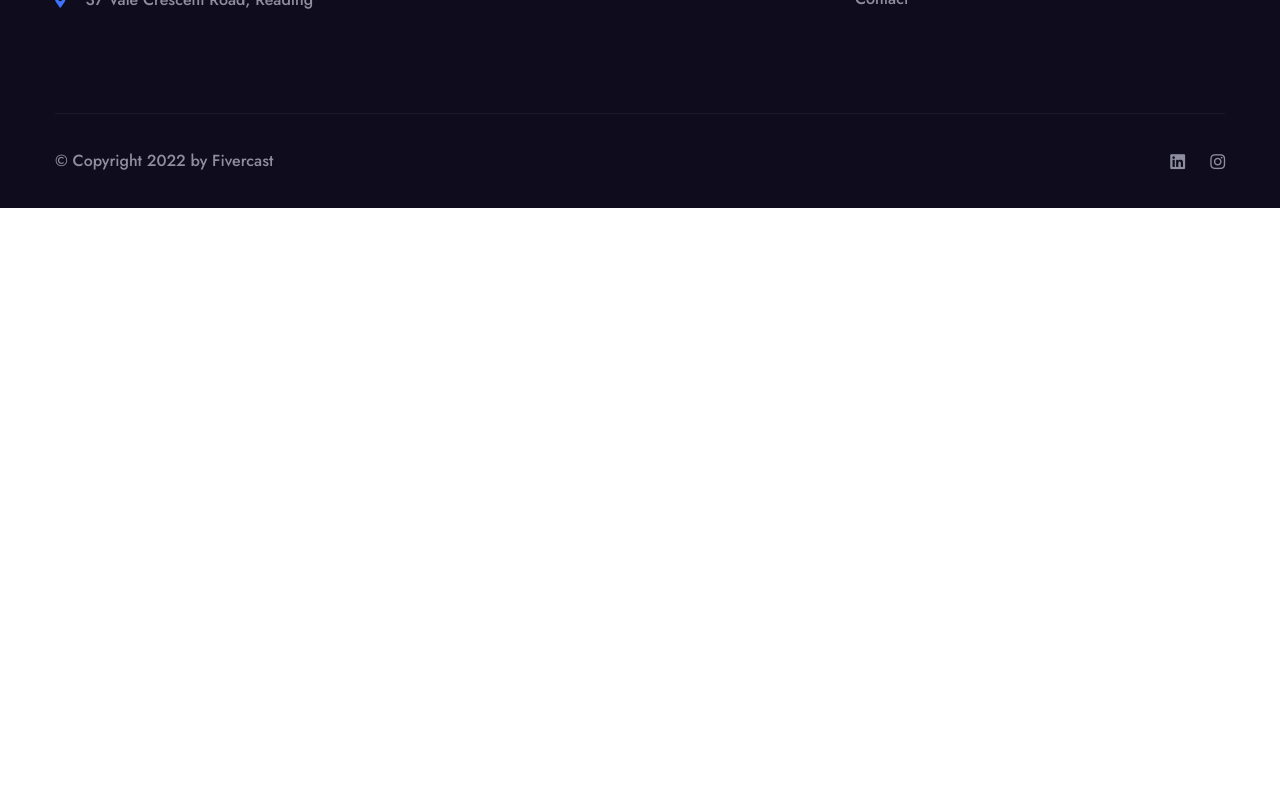
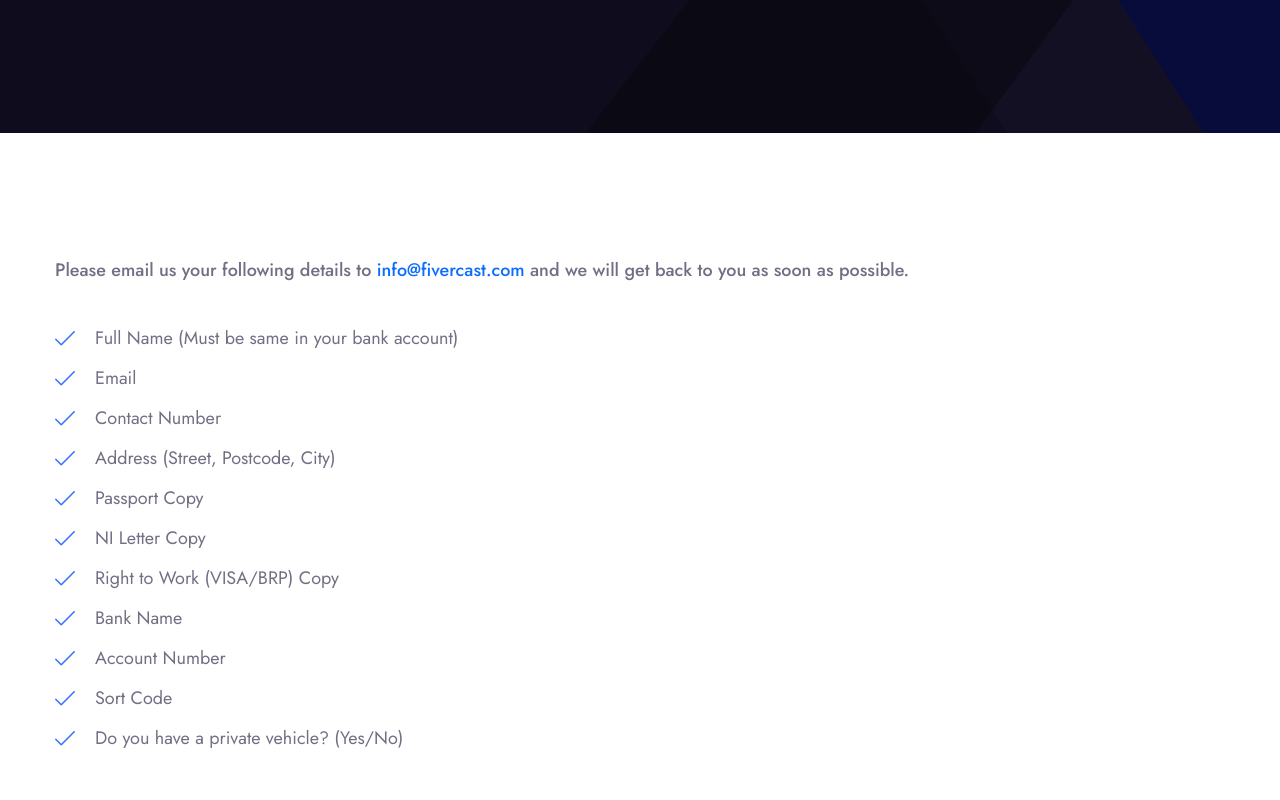
Before and after one commit to sangamninglekhu/lifeline-frontend, an Angular app: page /earlySignUp in a window 1280 px wide. Before the commit this address led to /. Shown: the part 340-1140 px from the top of the page. Before the commit the page ends 800 px from the top, so only its background shows below. Built offline with nearby package versions, Linux system fonts and the light colour scheme.

Commit message:
api url fixed

```diff
--- a/src/app/app-routing.module.ts
+++ b/src/app/app-routing.module.ts
@@ -6,6 +6,7 @@ import { CareerComponent } from './pages/career/career.component';
 import { AboutComponent } from './pages/about/about.component';
 import { BookComponent } from './pages/book/book.component';
 import { JobapplyComponent } from './pages/jobapply/jobapply.component';
+import { SignupdetailsComponent } from './pages/signupdetails/signupdetails.component';
 
 
 const routes: Routes = [
@@ -37,6 +38,10 @@ const routes: Routes = [
     path: 'contact',
     component: ContactComponent
   },
+  {
+    path: 'earlySignUp',
+    component: SignupdetailsComponent
+  },
 ];
 
 @NgModule({
--- a/src/app/app.module.ts
+++ b/src/app/app.module.ts
@@ -14,6 +14,7 @@ import { HeaderComponent } from './components/header/header.component';
 import { FooterComponent } from './components/footer/footer.component';
 import { JobapplyComponent } from './pages/jobapply/jobapply.component';
 import { LocationStrategy, PathLocationStrategy } from '@angular/common';
+import { SignupdetailsComponent } from './pages/signupdetails/signupdetails.component';
 
 @NgModule({
   declarations: [
@@ -25,7 +26,8 @@ import { LocationStrategy, PathLocationStrategy } from '@angular/common';
     ContactComponent,
     HeaderComponent,
     FooterComponent,
-    JobapplyComponent
+    JobapplyComponent,
+    SignupdetailsComponent
   ],
   imports: [
     BrowserModule,
--- a/src/app/pages/career/career.component.html
+++ b/src/app/pages/career/career.component.html
@@ -19,16 +19,107 @@
 
 <!--News One Start-->
 <section class="news-one news-one__page">
-  <div class="container" *ngIf="allVacancyLength==0" >
-    There are no vacancies at the moment.
+  <div class="container" *ngIf="allVacancyLength==0">
+    We are actively hiring! <br/>Please email us your CV to <a href="mailto:info@fivercast.com"
+      class="text-primary">info@fivercast.com</a> and we will get back to you as soon as possible. <br />
+    <!-- <ul class="list-unstyled faq-one__list">
+      <li>
+        <div class="icon">
+          <span class="icon-tick"></span>
         </div>
+        <div class="text">
+          <p>Full Name (Must be same in your bank account)</p>
+        </div>
+      </li>
+      <li>
+        <div class="icon">
+          <span class="icon-tick"></span>
+        </div>
+        <div class="text">
+          <p>Email</p>
+        </div>
+      </li>
+      <li>
+        <div class="icon">
+          <span class="icon-tick"></span>
+        </div>
+        <div class="text">
+          <p>Contact Number</p>
+        </div>
+      </li>
+      <li>
+        <div class="icon">
+          <span class="icon-tick"></span>
+        </div>
+        <div class="text">
+          <p>Address (Street, Postcode, City) </p>
+        </div>
+      </li>
+      <li>
+        <div class="icon">
+          <span class="icon-tick"></span>
+        </div>
+        <div class="text">
+          <p>Passport Copy</p>
+        </div>
+      </li>
+      <li>
+        <div class="icon">
+          <span class="icon-tick"></span>
+        </div>
+        <div class="text">
+          <p>NI Letter Copy</p>
+        </div>
+      </li>
+      <li>
+        <div class="icon">
+          <span class="icon-tick"></span>
+        </div>
+        <div class="text">
+          <p>Right to Work (VISA/BRP) Copy</p>
+        </div>
+      </li>
+      <li>
+        <div class="icon">
+          <span class="icon-tick"></span>
+        </div>
+        <div class="text">
+          <p>Bank Name</p>
+        </div>
+      </li>
+      <li>
+        <div class="icon">
+          <span class="icon-tick"></span>
+        </div>
+        <div class="text">
+          <p>Account Number</p>
+        </div>
+      </li>
+      <li>
+        <div class="icon">
+          <span class="icon-tick"></span>
+        </div>
+        <div class="text">
+          <p>Sort Code</p>
+        </div>
+      </li>
+      <li>
+        <div class="icon">
+          <span class="icon-tick"></span>
+        </div>
+        <div class="text">
+          <p>Do you have a private vehicle? (Yes/No)</p>
+        </div>
+      </li>
+    </ul> -->
+  </div>
+
   <div class="container" *ngIf="allVacancyLength>0">
 
-    <div class="row" *ngFor="let hero of allVacancy; let i = index" >
-      <div class="col-xl-12 col-lg-12 col-md-12 wow fadeInUp" data-wow-delay="0ms"
-      data-wow-duration="1500ms" >
+    <div class="row" *ngFor="let hero of allVacancy; let i = index">
+      <div class="col-xl-12 col-lg-12 col-md-12 wow fadeInUp" data-wow-delay="0ms" data-wow-duration="1500ms">
         <!--News One Single-->
-      <div class="news-one__single" (click)="onClick(hero.slug);" >
+        <div class="news-one__single" (click)="onClick(hero.slug);">
           <!-- <div class="news-one__img">
         <img src="assets/images/blog/news-page-1.jpg" alt="">
         <a >
--- /dev/null
+++ b/src/app/pages/signupdetails/signupdetails.component.html
@@ -0,0 +1,117 @@
+<!--Page Header Start-->
+<section class="page-header">
+
+  <!-- /.page-header__bg -->
+  <div class="page-header-shape-1"></div><!-- /.page-header-shape-1 -->
+  <div class="page-header-shape-2"></div><!-- /.page-header-shape-2 -->
+  <div class="page-header-shape-3"></div><!-- /.page-header-shape-3 -->
+
+  <div class="container">
+    <div class="page-header__inner">
+      <ul class="thm-breadcrumb list-unstyled">
+        <li>Fivercast Career</li>
+      </ul>
+      <h2>Early Sign Up</h2>
+    </div>
+  </div>
+</section>
+<!--Page Header End-->
+
+<!--News One Start-->
+<section class="news-one news-one__page">
+  <div class="container">
+    Please email us your following details to <a href="mailto:info@fivercast.com"
+      class="text-primary">info@fivercast.com</a> and we will get back to you as soon as possible. <br /><br />
+    <ul class="list-unstyled faq-one__list">
+      <li>
+        <div class="icon">
+          <span class="icon-tick"></span>
+        </div>
+        <div class="text">
+          <p>Full Name (Must be same in your bank account)</p>
+        </div>
+      </li>
+      <li>
+        <div class="icon">
+          <span class="icon-tick"></span>
+        </div>
+        <div class="text">
+          <p>Email</p>
+        </div>
+      </li>
+      <li>
+        <div class="icon">
+          <span class="icon-tick"></span>
+        </div>
+        <div class="text">
+          <p>Contact Number</p>
+        </div>
+      </li>
+      <li>
+        <div class="icon">
+          <span class="icon-tick"></span>
+        </div>
+        <div class="text">
+          <p>Address (Street, Postcode, City) </p>
+        </div>
+      </li>
+      <li>
+        <div class="icon">
+          <span class="icon-tick"></span>
+        </div>
+        <div class="text">
+          <p>Passport Copy</p>
+        </div>
+      </li>
+      <li>
+        <div class="icon">
+          <span class="icon-tick"></span>
+        </div>
+        <div class="text">
+          <p>NI Letter Copy</p>
+        </div>
+      </li>
+      <li>
+        <div class="icon">
+          <span class="icon-tick"></span>
+        </div>
+        <div class="text">
+          <p>Right to Work (VISA/BRP) Copy</p>
+        </div>
+      </li>
+      <li>
+        <div class="icon">
+          <span class="icon-tick"></span>
+        </div>
+        <div class="text">
+          <p>Bank Name</p>
+        </div>
+      </li>
+      <li>
+        <div class="icon">
+          <span class="icon-tick"></span>
+        </div>
+        <div class="text">
+          <p>Account Number</p>
+        </div>
+      </li>
+      <li>
+        <div class="icon">
+          <span class="icon-tick"></span>
+        </div>
+        <div class="text">
+          <p>Sort Code</p>
+        </div>
+      </li>
+      <li>
+        <div class="icon">
+          <span class="icon-tick"></span>
+        </div>
+        <div class="text">
+          <p>Do you have a private vehicle? (Yes/No)</p>
+        </div>
+      </li>
+    </ul>
+  </div>
+
+</section>
--- /dev/null
+++ b/src/app/pages/signupdetails/signupdetails.component.ts
@@ -0,0 +1,15 @@
+import { Component, OnInit } from '@angular/core';
+
+@Component({
+  selector: 'app-signupdetails',
+  templateUrl: './signupdetails.component.html',
+  styleUrls: ['./signupdetails.component.css']
+})
+export class SignupdetailsComponent implements OnInit {
+
+  constructor() { }
+
+  ngOnInit() {
+  }
+
+}
--- a/src/app/services/booking.service.ts
+++ b/src/app/services/booking.service.ts
@@ -7,7 +7,7 @@ import { Observable } from 'rxjs';
 // import { OktaAuthService } from '@okta/okta-angular';
 // import { Product } from './product';
 
-const baseUrl = 'https://admin.lifelinerecruitment.com/api';
+const baseUrl = 'https://admin.fivercast.com/api';
 
 @Injectable({
   providedIn: 'root'
--- a/src/app/services/career.service.ts
+++ b/src/app/services/career.service.ts
@@ -6,7 +6,7 @@ import { Observable } from 'rxjs';
 // import { OktaAuthService } from '@okta/okta-angular';
 // import { Product } from './product';
 
-const baseUrl = 'https://admin.lifelinerecruitment.com/api';
+const baseUrl = 'https://admin.fivercast.com/api';
 
 @Injectable({
   providedIn: 'root'
--- a/src/app/services/contact.service.ts
+++ b/src/app/services/contact.service.ts
@@ -7,7 +7,7 @@ import { Observable } from 'rxjs';
 // import { OktaAuthService } from '@okta/okta-angular';
 // import { Product } from './product';
 
-const baseUrl = 'https://admin.lifelinerecruitment.com/api';
+const baseUrl = 'https://admin.fivercast.com/api';
 
 @Injectable({
   providedIn: 'root'
```
Also changed, not shown: src/app/pages/signupdetails/signupdetails.component.css (added), 1 other file (tests, documents, lock files or other folders). Lines whose indentation alone changed are shown as unchanged.
